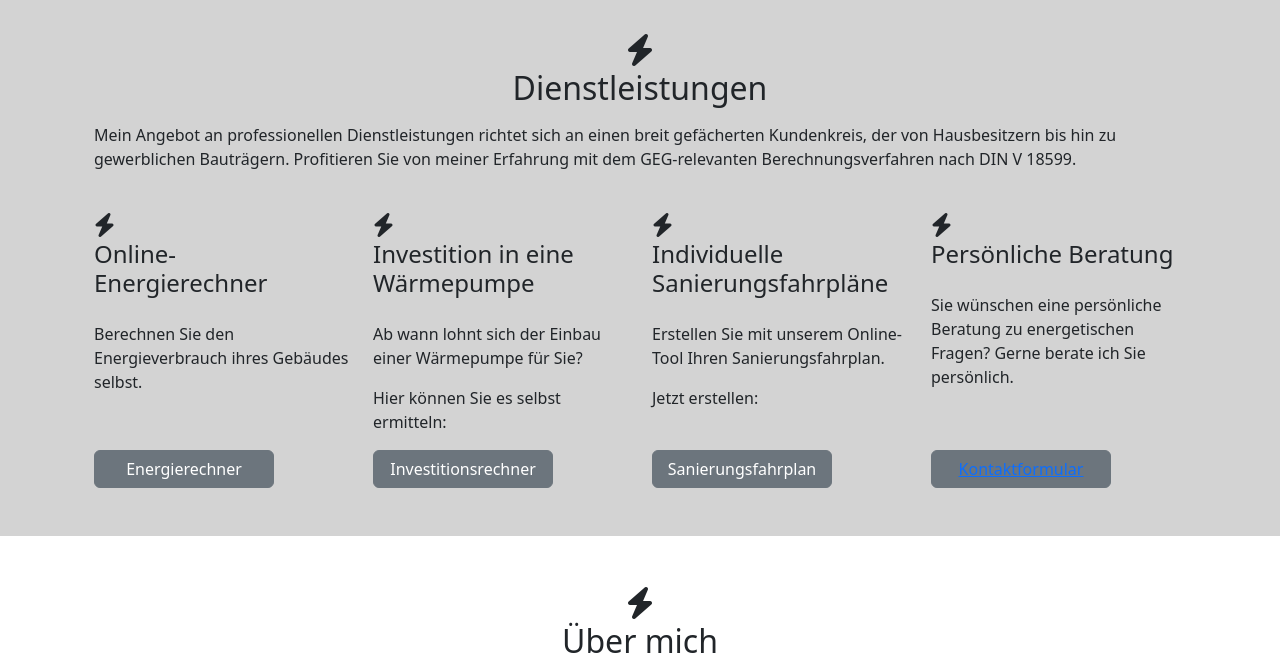
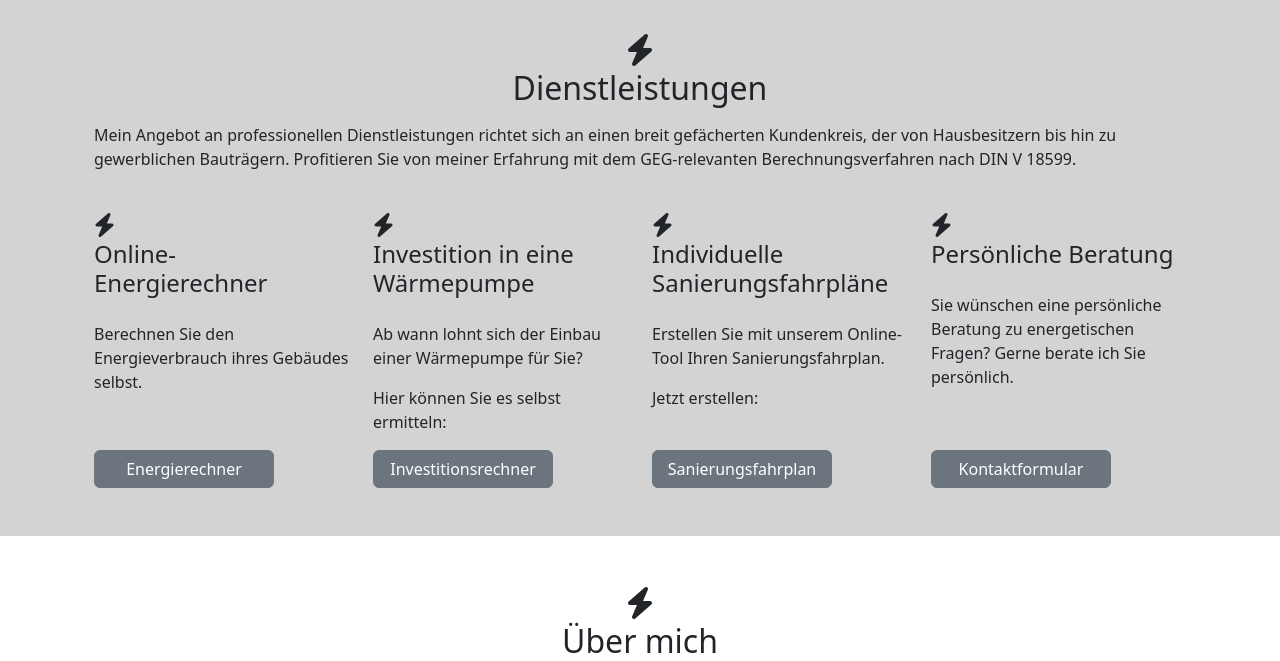
Before and after one commit to ChrisK2111/energieberatung-kc.de, a Flask app: page / in a window 1280 px wide. Shown: the part 680-1341 px from the top of the page. Run offline with Flask 3, Linux system fonts and the light colour scheme; some libraries are stand-ins or nearby versions.

Commit message:
fixed links

```diff
--- a/templates/base.html
+++ b/templates/base.html
@@ -35,7 +35,7 @@
         <nav class="navbar bg-light container-xxl bd-gutter flex-wrap flex-lg-nowrap">
             <!-- Navbar content -->
             <div class="container-fluid ">
-                <a class="navbar-brand" href="https://energie-experte-ck.de">
+                <a class="navbar-brand" href="/">
                     <img src="https://energie-experte-ck.de/img/Logo.png" alt="Logo" width="60" height="60"
                         class="d-inline-block align-text-middle">
                     Energie-Experte-CK
--- a/templates/index.html
+++ b/templates/index.html
@@ -99,7 +99,9 @@
                         <p>Jetzt erstellen:</p>
                         <div class="flex-grow-1"></div>
                         <button type="button" class="btn btn-secondary"
-                            style="width: 180px;">Sanierungsfahrplan</button>
+                            style="width: 180px;" >
+                            <a class="nav-link" href="/sfp">Sanierungsfahrplan</a>
+                        </button>
                     </div>
                 </div>
 
@@ -117,7 +119,7 @@
                         </p>
                         <div class="flex-grow-1"></div>
                         <button type="button" class="btn btn-secondary" style="width: 180px;">
-                            <a href="/kontakt">Kontaktformular</a>
+                            <a class="nav-link" href="/kontakt">Kontaktformular</a>
                         </button>
                     </div>
                 </div>
```
